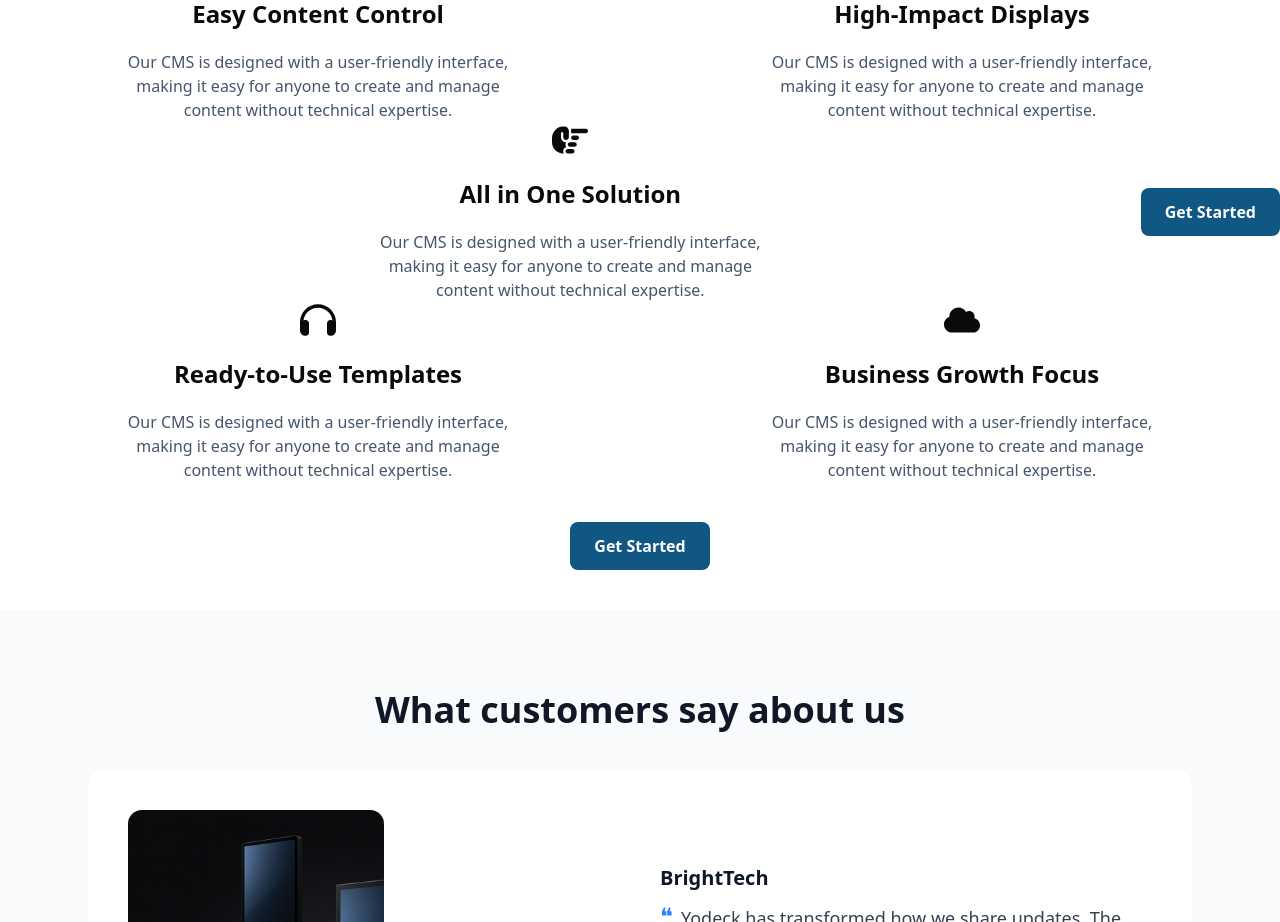
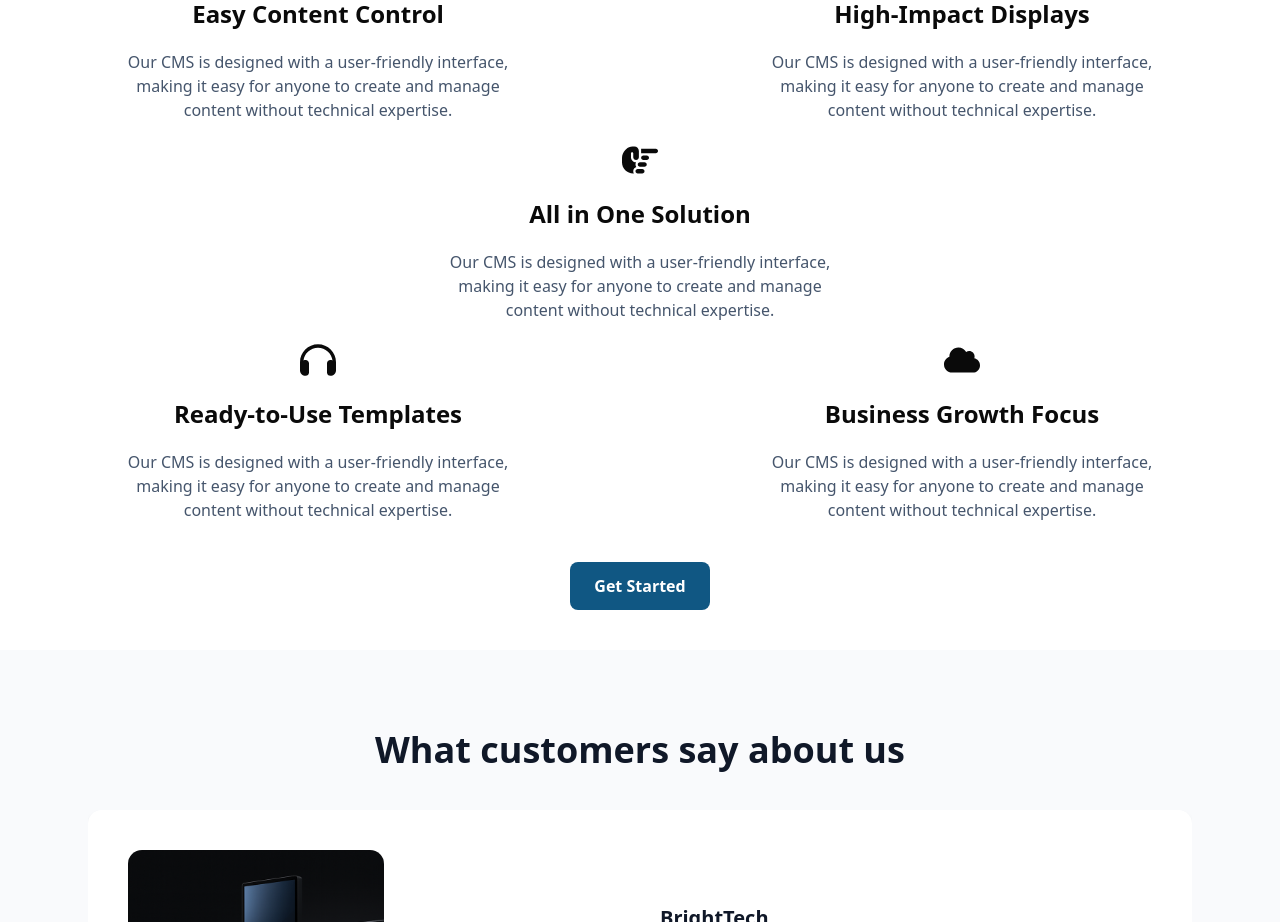
Before and after one commit to mijbah-eng/diplayLab, a Next.js app: page /cms in a window 1280 px wide. Shown: the part 5540-6462 px from the top of the page. Built offline with nearby package versions, Linux system fonts and the light colour scheme.

Commit message:
missing changes div

```diff
--- a/src/components/pages/cms/components/WHY_SECTION.jsx
+++ b/src/components/pages/cms/components/WHY_SECTION.jsx
@@ -50,8 +50,8 @@
                 </div>
             ))}
         </div>
-        <div className="flex justify-center items-center">
-            <div className="grid grid-cols-1 gap-[40px] mx-auto px-4 place-items-center">
+
+        <div className="grid grid-cols-1 gap-[40px] mx-auto py-10 md:py-5 px-4 place-items-center">
             {contents2.map((content, index) => (
                 <div  key={index} className="w-sm flex flex-col gap-5 items-center text-center">
                     {content?.icon}
@@ -60,8 +60,7 @@
                 </div>
             ))}
         </div>
-             <Button className={"my-10"} btnName={"Get Started"} route={"/cms"}/>
-        </div>
+
          <div className="grid grid-cols-1 md:grid-cols-2 gap-[40px] mx-auto px-4  place-items-center">
             {contents3.map((content, index) => (
                 <div  key={index} className="w-sm flex flex-col gap-5 items-center text-center">
```
